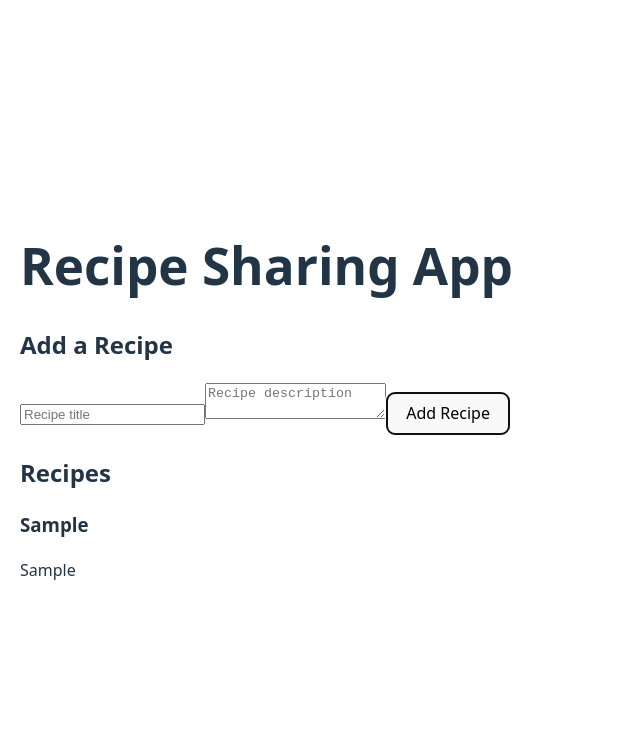
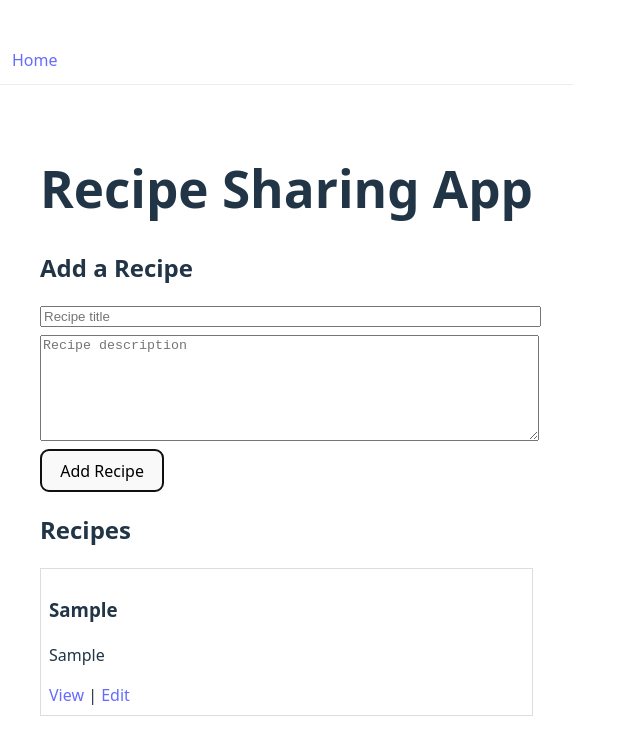
Before and after one commit to andiswamnguni/alx-fe-reactjs, a React (Vite) app in the folder recipe-sharing-app/: page / in a window 1280 px wide. Both pictures are taken after typing "Sample", "Sample" into the empty fields and a click on the button "Add Recipe". Shown: the top 744 px of the page, without its empty margins (0-640 px from the left). Built offline with nearby package versions, Linux system fonts and the light colour scheme.

Commit message:
Add recipe details, edit, and delete functionality with routing and updated Zustand store

```diff
--- a/recipe-sharing-app/src/App.jsx
+++ b/recipe-sharing-app/src/App.jsx
@@ -1,10 +1,13 @@
 // src/App.jsx
+import { BrowserRouter, Routes, Route, Link } from 'react-router-dom';
 import AddRecipeForm from './components/AddRecipeForm';
 import RecipeList from './components/RecipeList';
+import RecipeDetails from './components/RecipeDetails';
+import EditRecipeForm from './components/EditRecipeForm';
 
-function App() {
+function Home() {
   return (
-    <div style={{ padding: '20px' }}>
+    <div style={{ padding: 20 }}>
       <h1>Recipe Sharing App</h1>
       <AddRecipeForm />
       <RecipeList />
@@ -12,4 +15,22 @@ function App() {
   );
 }
 
+function App() {
+  return (
+    <BrowserRouter>
+      <header style={{ padding: 12, borderBottom: '1px solid #eee' }}>
+        <Link to="/">Home</Link>
+      </header>
+
+      <main style={{ padding: 20 }}>
+        <Routes>
+          <Route path="/" element={<Home />} />
+          <Route path="/recipes/:id" element={<RecipeDetails />} />
+          <Route path="/recipes/:id/edit" element={<EditRecipeForm />} />
+        </Routes>
+      </main>
+    </BrowserRouter>
+  );
+}
+
 export default App;
--- a/recipe-sharing-app/src/components/AddRecipeForm.jsx
+++ b/recipe-sharing-app/src/components/AddRecipeForm.jsx
@@ -3,18 +3,18 @@ import { useState } from 'react';
 import { useRecipeStore } from './recipeStore';
 
 const AddRecipeForm = () => {
-  const addRecipe = useRecipeStore((state) => state.addRecipe);
+  const addRecipe = useRecipeStore((s) => s.addRecipe);
   const [title, setTitle] = useState('');
   const [description, setDescription] = useState('');
 
   const handleSubmit = (e) => {
     e.preventDefault();
-    if (!title || !description) return;
+    if (!title.trim() || !description.trim()) return;
 
     addRecipe({
-      id: Date.now(),
-      title,
-      description,
+      id: Date.now().toString(),
+      title: title.trim(),
+      description: description.trim(),
     });
 
     setTitle('');
@@ -22,18 +22,20 @@ const AddRecipeForm = () => {
   };
 
   return (
-    <form onSubmit={handleSubmit}>
+    <form onSubmit={handleSubmit} style={{ marginBottom: 20 }}>
       <h2>Add a Recipe</h2>
       <input
         type="text"
         placeholder="Recipe title"
         value={title}
         onChange={(e) => setTitle(e.target.value)}
+        style={{ display: 'block', width: '100%', marginBottom: 8 }}
       />
       <textarea
         placeholder="Recipe description"
         value={description}
         onChange={(e) => setDescription(e.target.value)}
+        style={{ display: 'block', width: '100%', height: 100, marginBottom: 8 }}
       />
       <button type="submit">Add Recipe</button>
     </form>
--- /dev/null
+++ b/recipe-sharing-app/src/components/DeleteRecipeButton.jsx
@@ -0,0 +1,21 @@
+// src/components/DeleteRecipeButton.jsx
+import { useRecipeStore } from './recipeStore';
+
+const DeleteRecipeButton = ({ recipeId, onDeleted }) => {
+  const deleteRecipe = useRecipeStore((s) => s.deleteRecipe);
+
+  const handleDelete = () => {
+    const ok = window.confirm('Are you sure you want to delete this recipe?');
+    if (!ok) return;
+    deleteRecipe(recipeId);
+    if (typeof onDeleted === 'function') onDeleted();
+  };
+
+  return (
+    <button onClick={handleDelete} style={{ color: 'red' }}>
+      Delete
+    </button>
+  );
+};
+
+export default DeleteRecipeButton;
--- /dev/null
+++ b/recipe-sharing-app/src/components/EditRecipeForm.jsx
@@ -0,0 +1,61 @@
+// src/components/EditRecipeForm.jsx
+import { useState, useEffect } from 'react';
+import { useParams, useNavigate } from 'react-router-dom';
+import { useRecipeStore } from './recipeStore';
+
+const EditRecipeForm = () => {
+  const { id } = useParams();
+  const navigate = useNavigate();
+  const recipe = useRecipeStore((s) => s.recipes.find((r) => r.id === id));
+  const updateRecipe = useRecipeStore((s) => s.updateRecipe);
+
+  const [title, setTitle] = useState('');
+  const [description, setDescription] = useState('');
+
+  useEffect(() => {
+    if (recipe) {
+      setTitle(recipe.title);
+      setDescription(recipe.description);
+    }
+  }, [recipe]);
+
+  if (!recipe) {
+    return <p>Recipe not found.</p>;
+  }
+
+  const handleSubmit = (e) => {
+    e.preventDefault();
+    if (!title.trim() || !description.trim()) return;
+
+    updateRecipe({
+      id,
+      title: title.trim(),
+      description: description.trim(),
+    });
+
+    navigate(`/recipes/${id}`);
+  };
+
+  return (
+    <form onSubmit={handleSubmit}>
+      <h2>Edit Recipe</h2>
+      <input
+        type="text"
+        value={title}
+        onChange={(e) => setTitle(e.target.value)}
+        style={{ display: 'block', width: '100%', marginBottom: 8 }}
+      />
+      <textarea
+        value={description}
+        onChange={(e) => setDescription(e.target.value)}
+        style={{ display: 'block', width: '100%', height: 100, marginBottom: 8 }}
+      />
+      <button type="submit">Save</button>
+      <button type="button" onClick={() => navigate(-1)} style={{ marginLeft: 8 }}>
+        Cancel
+      </button>
+    </form>
+  );
+};
+
+export default EditRecipeForm;
--- /dev/null
+++ b/recipe-sharing-app/src/components/RecipeDetails.jsx
@@ -0,0 +1,38 @@
+// src/components/RecipeDetails.jsx
+import { useParams, Link, useNavigate } from 'react-router-dom';
+import { useRecipeStore } from './recipeStore';
+import DeleteRecipeButton from './DeleteRecipeButton';
+
+const RecipeDetails = () => {
+  const { id } = useParams();
+  const navigate = useNavigate();
+  const recipe = useRecipeStore((s) => s.recipes.find((r) => r.id === id));
+
+  if (!recipe) {
+    return (
+      <div>
+        <p>Recipe not found.</p>
+        <button onClick={() => navigate('/')}>Back</button>
+      </div>
+    );
+  }
+
+  return (
+    <div>
+      <h1>{recipe.title}</h1>
+      <p>{recipe.description}</p>
+
+      <div style={{ marginTop: 12 }}>
+        <Link to={`/recipes/${id}/edit`}>Edit</Link>
+        {' | '}
+        <DeleteRecipeButton recipeId={id} onDeleted={() => navigate('/')} />
+      </div>
+
+      <div style={{ marginTop: 20 }}>
+        <button onClick={() => navigate(-1)}>Back</button>
+      </div>
+    </div>
+  );
+};
+
+export default RecipeDetails;
--- a/recipe-sharing-app/src/components/RecipeList.jsx
+++ b/recipe-sharing-app/src/components/RecipeList.jsx
@@ -1,8 +1,9 @@
 // src/components/RecipeList.jsx
+import { Link } from 'react-router-dom';
 import { useRecipeStore } from './recipeStore';
 
 const RecipeList = () => {
-  const recipes = useRecipeStore((state) => state.recipes);
+  const recipes = useRecipeStore((s) => s.recipes);
 
   return (
     <div>
@@ -11,9 +12,12 @@ const RecipeList = () => {
         <p>No recipes added yet.</p>
       ) : (
         recipes.map((recipe) => (
-          <div key={recipe.id}>
+          <div key={recipe.id} style={{ border: '1px solid #ddd', padding: 8, marginBottom: 8 }}>
             <h3>{recipe.title}</h3>
-            <p>{recipe.description}</p>
+            <p>{recipe.description?.slice(0, 120)}{(recipe.description?.length ?? 0) > 120 ? '...' : ''}</p>
+            <Link to={`/recipes/${recipe.id}`}>View</Link>
+            {' | '}
+            <Link to={`/recipes/${recipe.id}/edit`}>Edit</Link>
           </div>
         ))
       )}
--- a/recipe-sharing-app/src/components/recipeStore.js
+++ b/recipe-sharing-app/src/components/recipeStore.js
@@ -5,5 +5,16 @@ export const useRecipeStore = create((set) => ({
   recipes: [],
   addRecipe: (newRecipe) =>
     set((state) => ({ recipes: [...state.recipes, newRecipe] })),
+
   setRecipes: (recipes) => set({ recipes }),
+
+  updateRecipe: (updatedRecipe) =>
+    set((state) => ({
+      recipes: state.recipes.map((r) =>
+        r.id === updatedRecipe.id ? { ...r, ...updatedRecipe } : r
+      ),
+    })),
+
+  deleteRecipe: (id) =>
+    set((state) => ({ recipes: state.recipes.filter((r) => r.id !== id) })),
 }));
```
